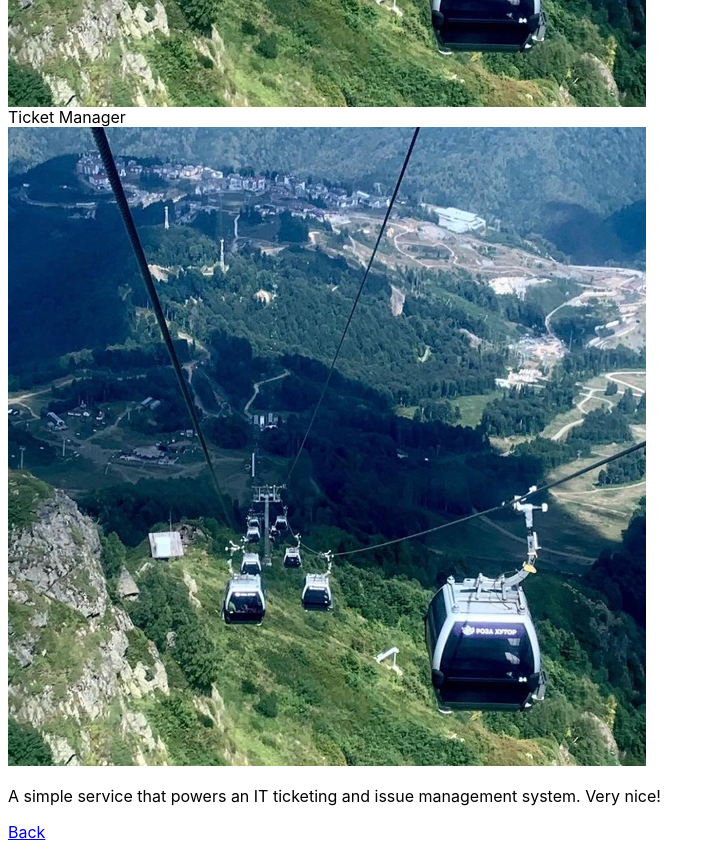
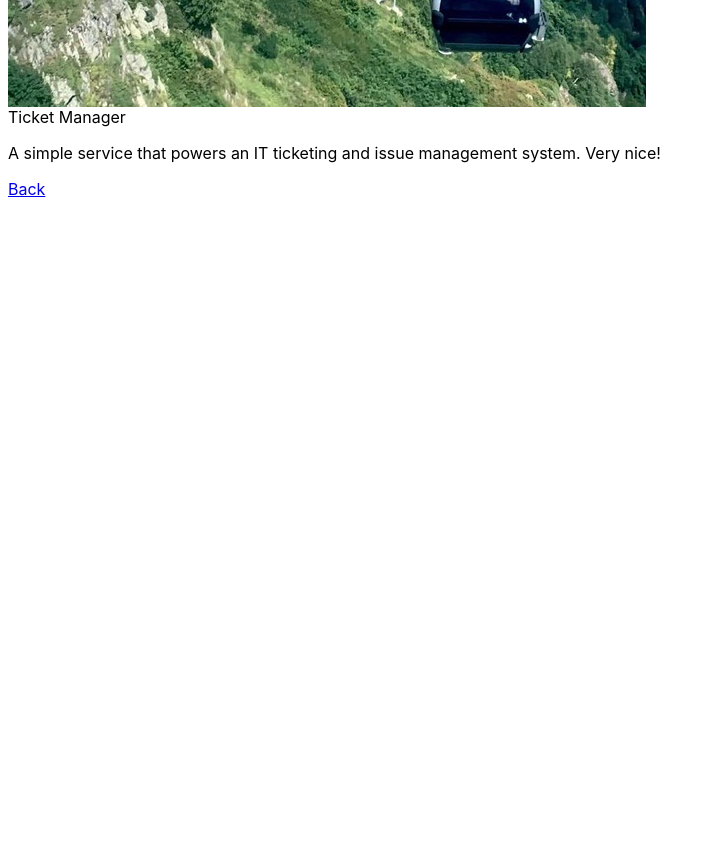
Before and after one commit to max-ppv/WebDevelopment-MaxPopov, a SvelteKit app: page /about in a window 1280 px wide. Shown: the part 540-1390 px from the top of the page, without its empty margins (0-715 px from the left). After the commit the page ends 800 px from the top, so only its background shows below. Built offline with nearby package versions, Linux system fonts and the light colour scheme.

Commit message:
removed logo on /about

```diff
--- a/src/routes/+layout.svelte
+++ b/src/routes/+layout.svelte
@@ -6,11 +6,7 @@
         ><h1 class="">Ticket Manager</h1></a
       >
     </div>
-    <div class="space-y-4 mb-6">
-      <!-- Содержимое меню и другие элементы могут быть добавлены здесь -->
-    </div>
     <slot />
-    <!-- Этот слот будет автоматически заменен содержимым вашей страницы -->
   </div>
 </main>
 
--- a/src/routes/about/+page.svelte
+++ b/src/routes/about/+page.svelte
@@ -17,7 +17,6 @@
 </svelte:head>
 
 <div class="mb-6 text-center">
-  <img src="/logo.png" alt="Ticket Manager Logo" class="w-32 mx-auto mb-4" />
   <p class="mb-4 text-gray-700">
     A simple service that powers an IT ticketing and issue management system. Very nice!
   </p>
```
